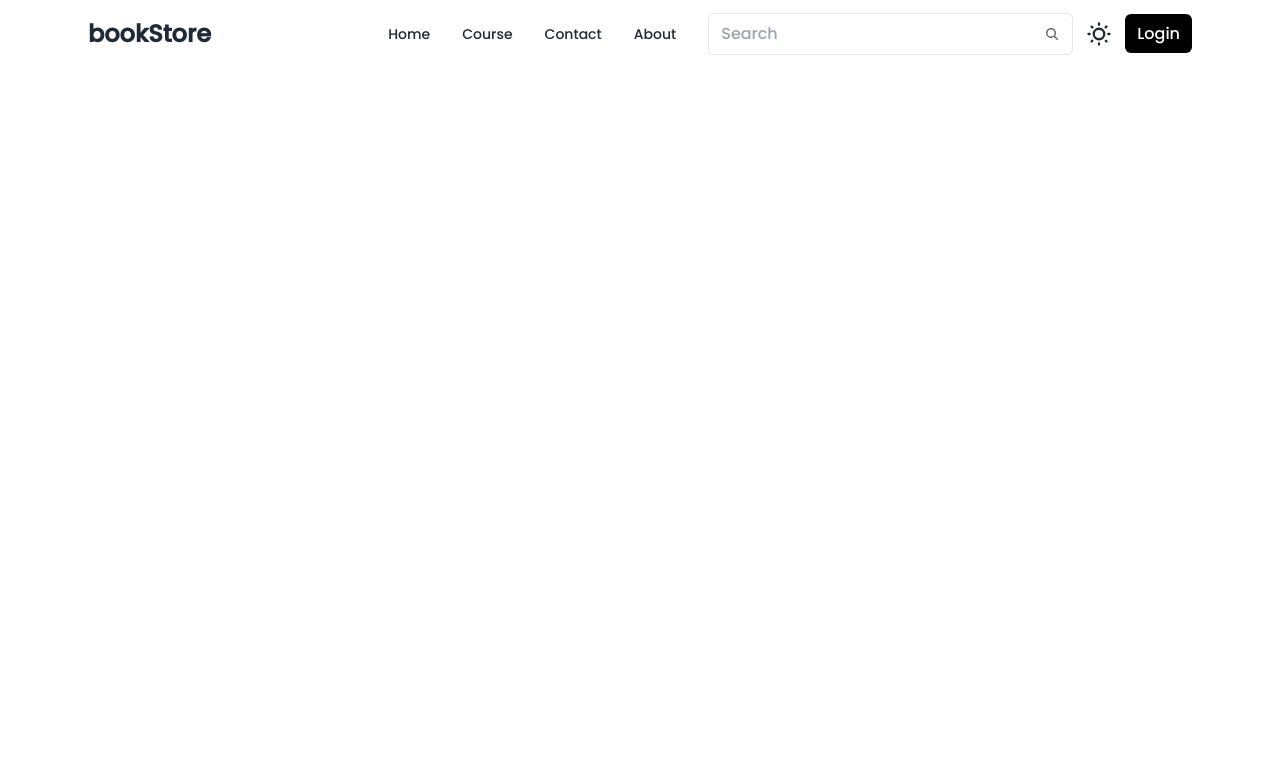
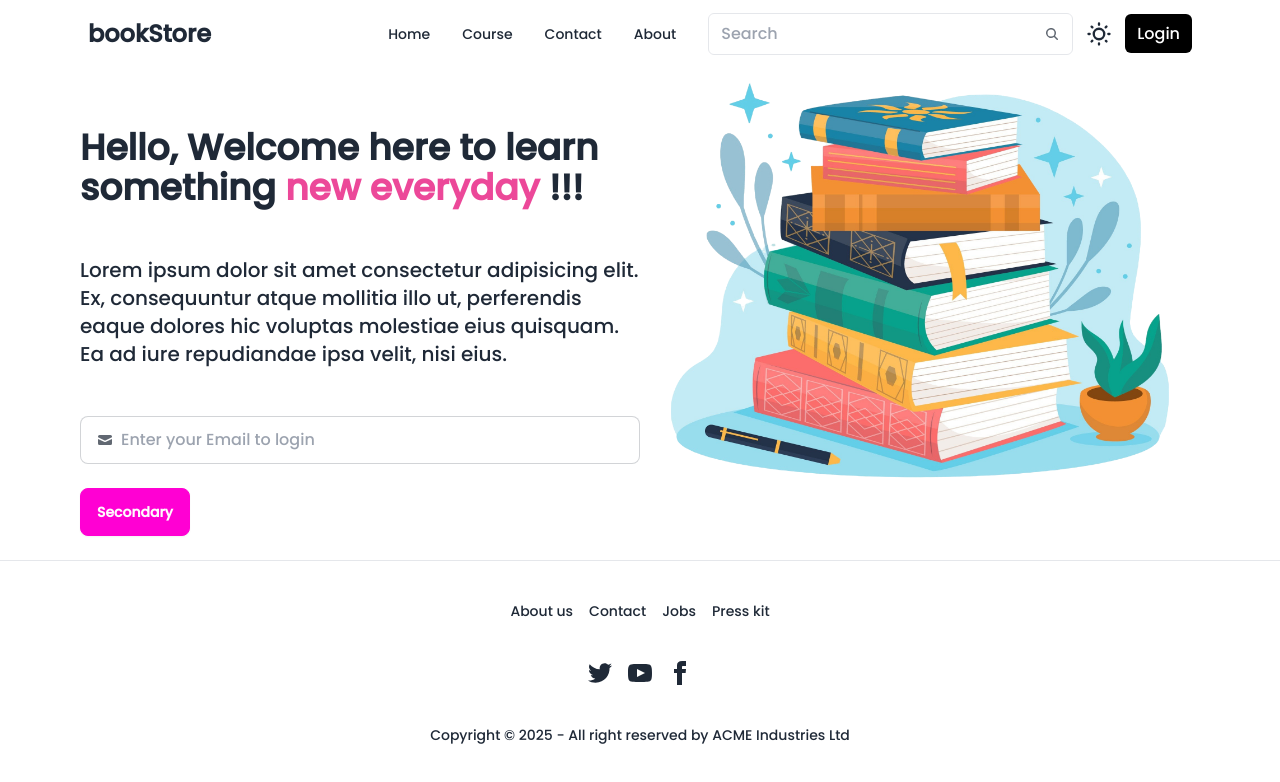
Before and after one commit to Sanviiiii/Mern_S, a React (Vite) app in the folder frontend/: page / in a window 1280 px wide. Shown: the top 782 px of the page. Built offline with nearby package versions, Linux system fonts and the light colour scheme.

Commit message:
Banner and footer done

```diff
--- a/frontend/src/App.jsx
+++ b/frontend/src/App.jsx
@@ -1,12 +1,15 @@
 import React from 'react'
 import Navbar from "./components/Navbar";
-
+import Banner from "./components/Banner";
+import Footer from './components/Footer';
 function App() {
   return (
     <>
     <Navbar />
+    <Banner />
+    <Footer />
     </>
-  )
+  );
 }
 
-export default App
+export default App;
--- /dev/null
+++ b/frontend/src/components/Banner.jsx
@@ -0,0 +1,38 @@
+import React from 'react';
+import banner from '../../public/banner.png';
+function Banner() {
+  return (
+    <>
+      <div className="max-w-screen-2xl container mx-auto md:px-20 px-4 flex flex-col md:flex-row">
+        <div className=" order-2 md:order-1 w-full md:w-1/2 mt-12 md:mt-32">
+
+        <div className="space-y-12">
+        <h1 className="text-4xl font-bold">
+        Hello, Welcome here to learn something {" "}
+        <span className="text-pink-500"> new everyday </span> !!!
+        </h1>
+        <p className="text-xl">Lorem ipsum dolor sit amet consectetur adipisicing elit. Ex, consequuntur atque mollitia illo ut, perferendis eaque dolores hic voluptas molestiae eius quisquam. Ea ad iure repudiandae ipsa velit, nisi eius.</p>
+        <label className="input input-bordered flex items-center gap-2">
+  <svg
+    xmlns="http://www.w3.org/2000/svg"
+    viewBox="0 0 16 16"
+    fill="currentColor"
+    className="h-4 w-4 opacity-70">
+    <path
+      d="M2.5 3A1.5 1.5 0 0 0 1 4.5v.793c.026.009.051.02.076.032L7.674 8.51c.206.1.446.1.652 0l6.598-3.185A.755.755 0 0 1 15 5.293V4.5A1.5 1.5 0 0 0 13.5 3h-11Z" />
+    <path
+      d="M15 6.954 8.978 9.86a2.25 2.25 0 0 1-1.956 0L1 6.954V11.5A1.5 1.5 0 0 0 2.5 13h11a1.5 1.5 0 0 0 1.5-1.5V6.954Z" />
+  </svg>
+  <input type="text" className="grow" placeholder="Enter your Email to login" />
+</label></div>
+<button className="btn btn-secondary mt-6">Secondary</button>
+        </div>
+        <div className="order-1 md:order-2 w-full md:w-1/2">
+<img src={banner} className="w-92 h-92" alt="banner"/>
+        </div>
+      </div>
+    </>
+  );
+}
+
+export default Banner;
--- /dev/null
+++ b/frontend/src/components/Footer.jsx
@@ -0,0 +1,61 @@
+import React from 'react';
+
+function Footer() {
+  return (
+    <div>
+        <hr />
+      <footer className="footer footer-center  text-base-content rounded p-10">
+  <nav className="grid grid-flow-col gap-4">
+    <a className="link link-hover">About us</a>
+    <a className="link link-hover">Contact</a>
+    <a className="link link-hover">Jobs</a>
+    <a className="link link-hover">Press kit</a>
+  </nav>
+  <nav>
+    <div className="grid grid-flow-col gap-4">
+      <a>
+        <svg
+          xmlns="http://www.w3.org/2000/svg"
+          width="24"
+          height="24"
+          viewBox="0 0 24 24"
+          className="fill-current">
+          <path
+            d="M24 4.557c-.883.392-1.832.656-2.828.775 1.017-.609 1.798-1.574 2.165-2.724-.951.564-2.005.974-3.127 1.195-.897-.957-2.178-1.555-3.594-1.555-3.179 0-5.515 2.966-4.797 6.045-4.091-.205-7.719-2.165-10.148-5.144-1.29 2.213-.669 5.108 1.523 6.574-.806-.026-1.566-.247-2.229-.616-.054 2.281 1.581 4.415 3.949 4.89-.693.188-1.452.232-2.224.084.626 1.956 2.444 3.379 4.6 3.419-2.07 1.623-4.678 2.348-7.29 2.04 2.179 1.397 4.768 2.212 7.548 2.212 9.142 0 14.307-7.721 13.995-14.646.962-.695 1.797-1.562 2.457-2.549z"></path>
+        </svg>
+      </a>
+      <a>
+        <svg
+          xmlns="http://www.w3.org/2000/svg"
+          width="24"
+          height="24"
+          viewBox="0 0 24 24"
+          className="fill-current">
+          <path
+            d="M19.615 3.184c-3.604-.246-11.631-.245-15.23 0-3.897.266-4.356 2.62-4.385 8.816.029 6.185.484 8.549 4.385 8.816 3.6.245 11.626.246 15.23 0 3.897-.266 4.356-2.62 4.385-8.816-.029-6.185-.484-8.549-4.385-8.816zm-10.615 12.816v-8l8 3.993-8 4.007z"></path>
+        </svg>
+      </a>
+      <a>
+        <svg
+          xmlns="http://www.w3.org/2000/svg"
+          width="24"
+          height="24"
+          viewBox="0 0 24 24"
+          className="fill-current">
+          <path
+            d="M9 8h-3v4h3v12h5v-12h3.642l.358-4h-4v-1.667c0-.955.192-1.333 1.115-1.333h2.885v-5h-3.808c-3.596 0-5.192 1.583-5.192 4.615v3.385z"></path>
+        </svg>
+      </a>
+    </div>
+  </nav>
+  <aside>
+    <p>Copyright © {new Date().getFullYear()} - All right reserved by ACME Industries Ltd</p>
+  </aside>
+</footer>
+
+
+    </div>
+  );
+}
+
+export default Footer;
--- a/frontend/src/components/Navbar.jsx
+++ b/frontend/src/components/Navbar.jsx
@@ -1,17 +1,34 @@
-import React from 'react'
+import React, { useEffect, useState } from 'react'
 
 function Navbar() {
+  const [stickey,setStickey]=useState(false)
+  useEffect(()=>{
+     const handleScroll=()=>{
+      if(window.scrollY>0){
+        setStickey(true)
+      }
+      else{
+        setStickey(false)
+      }
+     }
+     window.addEventListener('scroll',handleScroll)
+     return ()=>{
+      window.removeEventListener('scoll',handleScroll)
+     }
+  },{})
   const navItems =(<>
   <li><a>Home</a></li>
       <li><a>Course</a></li>
       <li><a>Contact</a></li>
       <li><a>About</a></li>
-  </>)
+  </>);
   return (
     <>
-    <div className="max-w-screen-2xl container mx-auto md:px-20 px-4 " >
+    <div className={`max-w-screen-2xl container mx-auto md:px-20 px-4 fixed top-0 left-0 right-0 ${
+      stickey?
+    "stickey-navbar shadow-md bg-base-200 duration-300 transition-all ease-in-out":" "    }`} >
 
-      <div className="navbar bg-base-100">
+      <div className="navbar">
   <div className="navbar-start">
     <div className="dropdown">
       <div tabIndex={0} role="button" className="btn btn-ghost lg:hidden">
@@ -88,7 +105,7 @@ function Navbar() {
 
     </div>
     </>
-  )
+  );
 }
 
-export default Navbar
+export default Navbar;
```
Also changed, not shown: frontend/public/banner.png (added).
